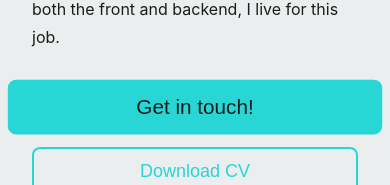
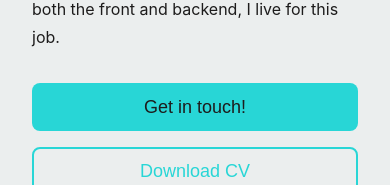
Before and after one commit to CodingBase2509/Portfolio, a React (Vite) app: page / in a window 390 px wide. In both pictures the pointer is over the button "Get in touch!". Shown: the part 849-1034 px from the top of the page. Built offline with nearby package versions, Linux system fonts and the light colour scheme.

Commit message:
apply style for mobile and tablet

```diff
--- a/src/Components/Elements/Buttons/Button.scss
+++ b/src/Components/Elements/Buttons/Button.scss
@@ -21,11 +21,18 @@
     background-color: transparent;
 }
 
+.button-default:active {
+    transform: scale(0.9);
+}
+
 .button-default:hover {
     cursor: pointer;
     transform: scale(1.15);
 }
 
-.button-default:active {
-    transform: scale(0.9);
+@media #{$media-tablet}, #{$media-phone} {
+    .button-default:hover, .button-default:active {
+        cursor: pointer;
+        transform: none;
+    }
 }
```
